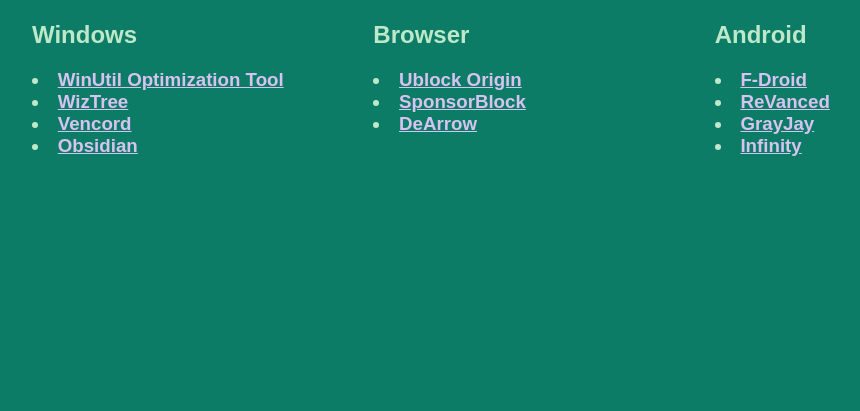
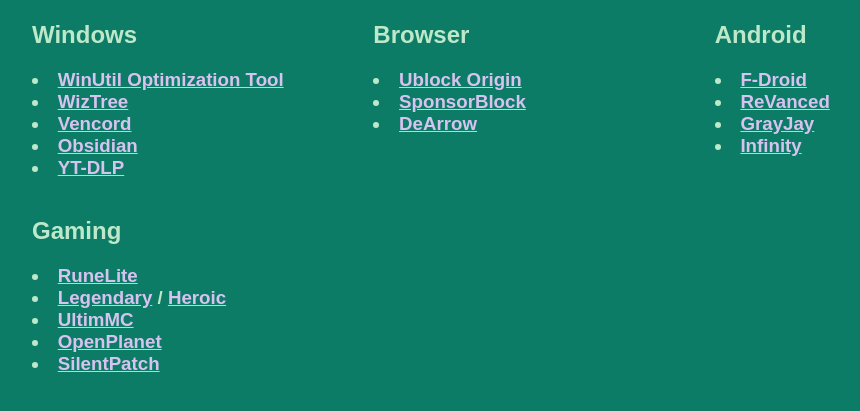
Before and after one commit to CheapTrix399/cheaptrix399.github.io, a plain HTML site: page articles/recommended_applications.html in a window 1280 px wide. Shown: the part 79-490 px from the top of the page, without its empty margins (96-956 px from the left). Drawn offline with Linux system fonts and the light colour scheme.

Commit message:
Added a few more recommendations

```diff
--- a/articles/recommended_applications.html
+++ b/articles/recommended_applications.html
@@ -17,6 +17,7 @@
                 <li><a href="https://diskanalyzer.com/" target="_blank">WizTree</a></li>
                 <li><a href="https://vencord.dev/" target="_blank">Vencord</a></li>
                 <li><a href="https://obsidian.md/" target="_blank">Obsidian</a></li>
+                <li><a href="https://github.com/yt-dlp/yt-dlp" target="_blank">YT-DLP</a></li>
             </h3>
         </div>
         <div class="md-w-33">
@@ -37,5 +38,17 @@
             </h3>
         </div>
     </div>
+    <div class="md-flex md-justify-bw">
+        <div class="md-w-33">
+            <h2>Gaming</h2>
+            <h3>
+                <li><a href="https://runelite.net/" target="_blank">RuneLite</a></li>
+                <li><a href="https://github.com/derrod/legendary" target="_blank">Legendary</a> / <a href="https://heroicgameslauncher.com/" target="_blank">Heroic</a></li>
+                <li><a href="https://github.com/UltimMC/Launcher" target="_blank">UltimMC</a></li>
+                <li><a href="https://openplanet.dev/" target="_blank">OpenPlanet</a></li>
+                <li><a href="https://cookieplmonster.github.io/mods/gta-sa/#silentpatch" target="_blank">SilentPatch</a></li>
+            </h3>
+        </div>
+    </div>
 </body>
 </html>
```
